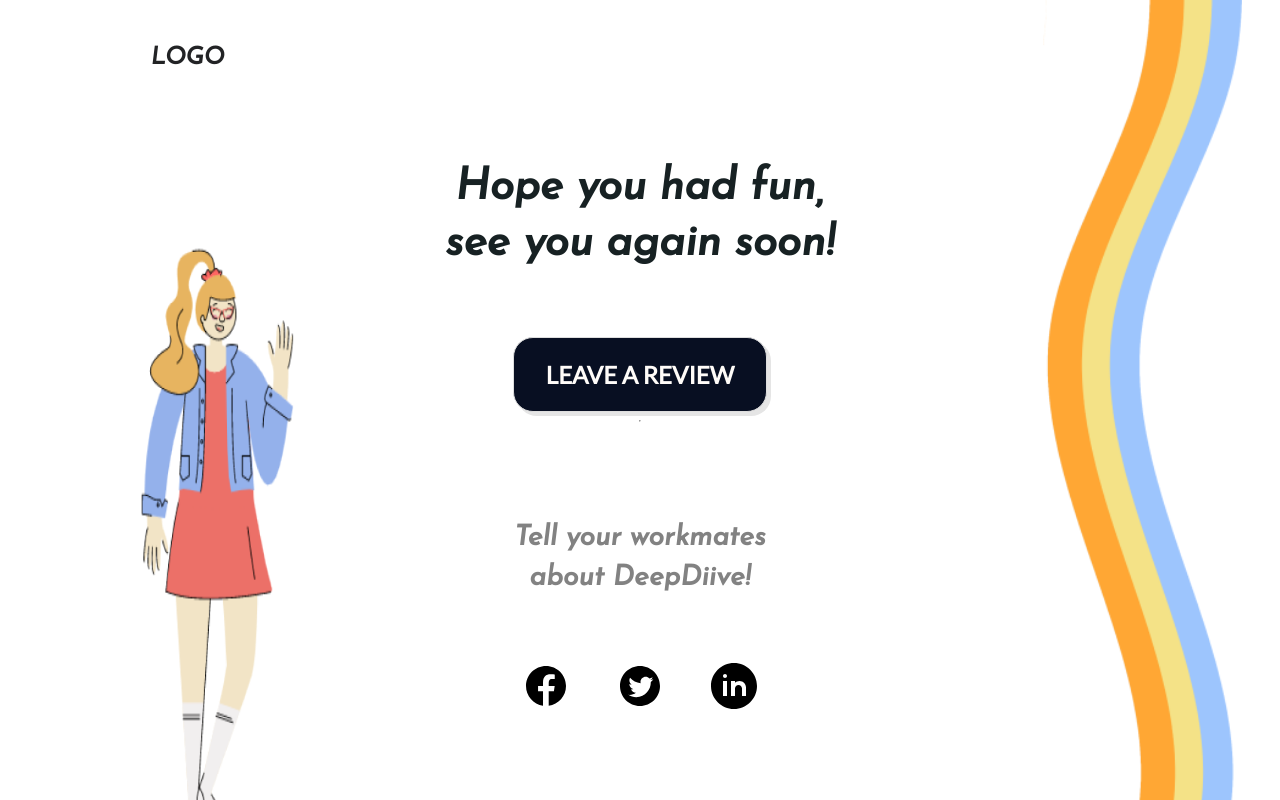
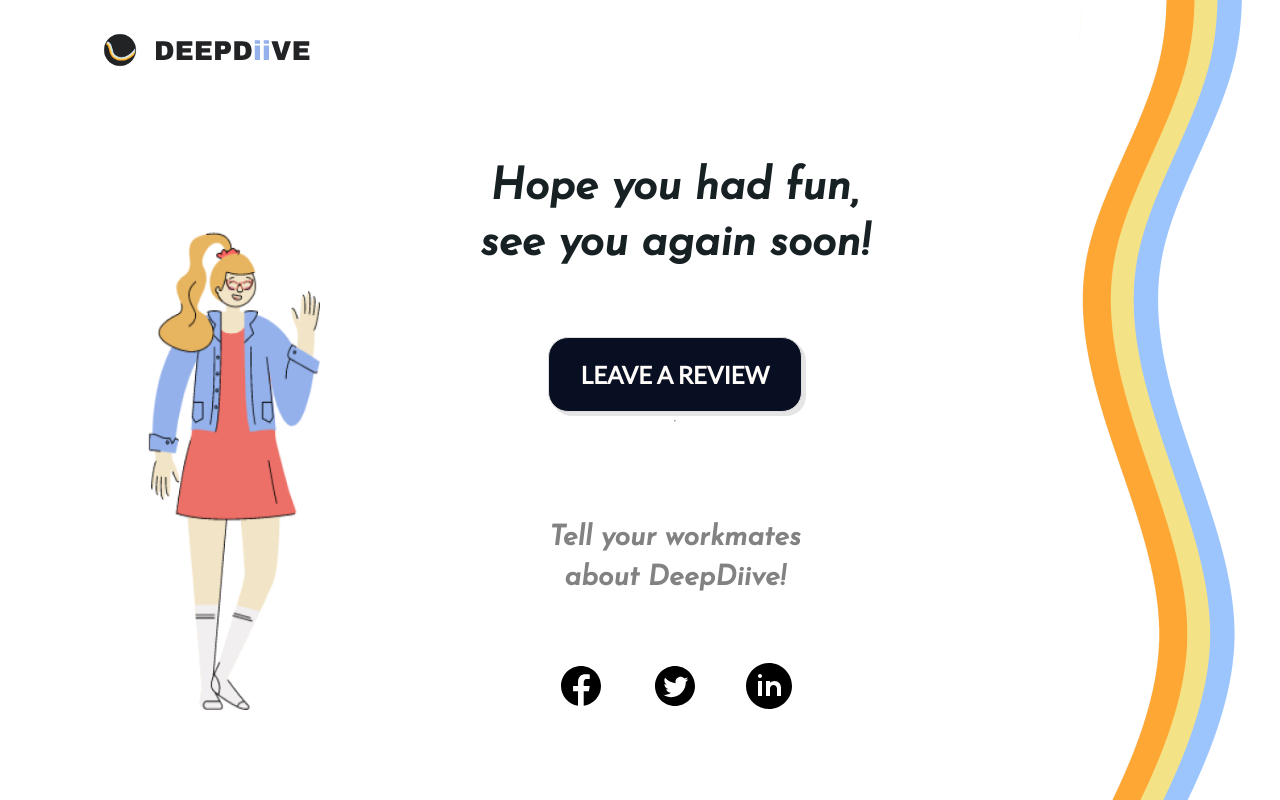
Before and after one commit to Co-Lab-You-Belong-in-Tech/deep-diive, a React (Create React App) app in the folder client/: page /feedback in a window 1280 px wide. Shown: the top 800 px of the page. Built offline with nearby package versions, Linux system fonts and the light colour scheme.

Commit message:
all changes

```diff
--- a/client/src/app/components/Navbar/Navbar.jsx
+++ b/client/src/app/components/Navbar/Navbar.jsx
@@ -1,4 +1,4 @@
-import logo from "../../assets/logo-white.svg";
+import logo from "../../assets/logo-blue.svg";
 import logoIcon from "../../assets/logo_circle.png";
 import times from "../../assets/exit-icon.svg";
 import linkIcon from "../../assets/link-icon.svg";
--- a/client/src/app/components/Rules/Rules.jsx
+++ b/client/src/app/components/Rules/Rules.jsx
@@ -1,5 +1,5 @@
 import { useState, useRef } from "react";
-import beach from "../../assets/gifs/ocean-waves.gif";
+import beach from "../../assets/gifs/beach-waves.gif";
 import oceanWaves from "../../assets/audio/DeepDiive_Water_Sounds.mp3";
 import speakerIcon from "../../assets/speaker.svg";
 import muteIcon from "../../assets/mute.svg";
--- a/client/src/app/components/SocialMedia/SocialMedia.jsx
+++ b/client/src/app/components/SocialMedia/SocialMedia.jsx
@@ -14,22 +14,22 @@
     return (
         <div>
             <FacebookShareButton
-                url={"http://localhost:3000/feedback"}
+                url={"http://deepdiive.herokuapp.com/"}
                 quote={"DeepDiive - Ride the wave of better conversation"}
                 hashtag="#DeepDiive"
                 >
                 <img style={{marginRight:"44px"}} src={facebook}/>
             </FacebookShareButton>
             <TwitterShareButton
-                url={"http://localhost:3000/feedback"}
-                quote={"DeepDiive - Ride the wave of better conversation"}
+                url={"http://deepdiive.herokuapp.com/"}
+                title={"DeepDiive - Ride the wave of better conversation"}
                 hashtag="#DeepDiive"
                 >
                 <img style={{marginRight:"44px"}} src={twitter}/>
             </TwitterShareButton>
             <LinkedinShareButton
-                url={"http://localhost:3000/feedback"}
-                quote={"DeepDiive - Ride the wave of better conversation"}
+                url={"http://deepdiive.herokuapp.com/"}
+                summary={"DeepDiive - Ride the wave of better conversation"}
                 hashtag="#DeepDiive"
                 >
                 <img src={linkedin}/>
--- a/client/src/app/pages/Feedback/Feedback.jsx
+++ b/client/src/app/pages/Feedback/Feedback.jsx
@@ -1,9 +1,10 @@
 import feedbackStyles from "./Feedback.module.css";
 import React, { useState } from 'react';
 import SocialMedia from "../../components/SocialMedia/SocialMedia";
-import Navbar from "../../components/Navbar/Navbar";
 import wave from "../../assets/wave_exit.png";
 import figure from "../../assets/figure_exit.png"
+import logo from "../../assets/logo-blue.svg";
+import logoIcon from "../../assets/logo_circle.png";
 
 
 const Feedback = () => {
@@ -14,13 +15,15 @@
 
             <div className={feedbackStyles.column}>
                 <div className={feedbackStyles.navDiv}>
-                    <h1>logo</h1>
+                    <img className={feedbackStyles.icon} src={logoIcon} alt="logo" />
+                    <img className={feedbackStyles.name} src={logo} alt="logo" />
                 </div>
                 <img style={{width:"60%",
                     height:"60%",
                     marginLeft:"165px",
-                    marginTop:"160px"}}
-                    src={figure} alt="image" />
+                    marginTop:"160px",
+                    marginBottom:"0"}}
+                    src={figure} alt="figure" />
             </div>
             <div className={feedbackStyles.column}>
 
@@ -39,10 +42,11 @@
                 </div>
             </div>
             <div className={feedbackStyles.column}>
-                <img style={{height:"974px",
+                <img style={{height:"100vh",
+                    bottom:"0",
                     top:"-100",
                     zIndex:"-1"}}
-                    src={wave} alt="image" />
+                    src={wave} alt="wave" />
             </div>
         </div>
 
--- a/client/src/app/pages/Feedback/Feedback.module.css
+++ b/client/src/app/pages/Feedback/Feedback.module.css
@@ -15,16 +15,21 @@
 .navDiv {
     margin-top: 30px;
     margin-left: 100px;
-
+    display: flex;
+    justify-content: center;
+    align-items: center;
+    gap: 15px;
 }
 
-.navDiv > h1 {
-    font-family: "Josefin Sans", sans-serif;
-    font-size: 24px;
-    font-weight: 700;
-    color: #222325;
-    text-transform: uppercase;
+.icon{
+    width: 40px;
+    height: 40px;
 }
+
+.name{
+    width: 155px;
+}
+
 
 .column {
     display: flex;
--- a/client/src/app/pages/GameView/GameView.module.css
+++ b/client/src/app/pages/GameView/GameView.module.css
@@ -1,7 +1,9 @@
 .gameDiv {
   min-height: 100vh;
   background-image: url("../../assets/wave-bg.svg") !important;
+  background-size: 100% 100%; /* cover */
   background-repeat: no-repeat;
+  background-position: center;
   display: flex;
   flex-direction: column;
   justify-content: space-between;
--- a/client/src/app/pages/Instruction/Instruction.css
+++ b/client/src/app/pages/Instruction/Instruction.css
@@ -25,6 +25,7 @@
 }
 .slick-arrow.slick-prev {
   left: 65px;
+  z-index: 1;
 }
 .slick-dots {
   bottom: -75px;
--- a/client/src/app/pages/Instruction/Instruction.jsx
+++ b/client/src/app/pages/Instruction/Instruction.jsx
@@ -117,6 +117,7 @@
           dots
           infinite={false}
           edgeFriction={0}
+          direction={"right"}
         >
           <Card1 gameId={gameId} />
           <Card2 gameId={gameId} />
@@ -133,7 +134,7 @@
 const Card1 = ({ gameId }) => {
   return (
     <div className={instructionStyles.view}>
-      <img src={image3} alt="image" />
+      <img src={image3} alt="gif three" />
       <h1>
         Once your workmate arrives, <br /> press{" "}
         <span className={instructionStyles.highlight}>Start</span> and we will
@@ -151,7 +152,7 @@
 const Card2 = ({ gameId }) => {
   return (
     <div className={instructionStyles.view}>
-      <img src={image4} alt="image" />
+      <img src={image4} alt="gif four" />
       <h1>
         Once you all are done answering the question, you can pick a new one by
         pressing <span className={instructionStyles.highlight}>Next Card.</span>
@@ -172,7 +173,7 @@
       <img
         style={{ width: "477px", height: "200px" }}
         src={image5}
-        alt="image"
+        alt="gif five"
       />
       <h1>
         If you don’t like a question or it makes you feel uncomfortable, you can
@@ -197,7 +198,7 @@
 const Card4 = ({ gameId }) => {
   return (
     <div className={instructionStyles.view}>
-      <img src={image6} alt="image" />
+      <img src={image6} alt="gif six" />
       <h1>
         Take turns alternating who answers a question. If you want to go back to
         a previous card, click{" "}
@@ -215,7 +216,7 @@
 const Card5 = ({ gameId }) => {
   return (
     <div className={instructionStyles.view}>
-      <img src={image7} alt="image" />
+      <img src={image7} alt="gif seven" />
       <h1>
         When you are done playing, simply press the{" "}
         <span className={instructionStyles.highlight}>X</span> at the top right
--- a/client/src/app/pages/Onboarding/Onboarding.css
+++ b/client/src/app/pages/Onboarding/Onboarding.css
@@ -25,7 +25,12 @@
 }
 .slick-arrow.slick-prev {
   left: 65px;
+  z-index: 1;
 }
 .slick-dots {
   bottom: -75px;
 }
+
+.slick-disabled {
+  display: none;
+}
--- a/client/src/app/pages/Onboarding/Onboarding.jsx
+++ b/client/src/app/pages/Onboarding/Onboarding.jsx
@@ -143,6 +143,7 @@
           nextArrow={<NextBtn />}
           infinite={false}
           edgeFriction={0}
+          direction={"right"}
         >
           <Card1 gameId={gameId} />
           <Card2 gameId={gameId} />
@@ -175,9 +176,9 @@
         </div>
       </div>
 
-      <div className={onboardingStyles.wave}>
+      {/* <div className={onboardingStyles.wave}>
         <img src={wave} alt="wave" />
-      </div>
+      </div> */}
     </div>
   );
 };
@@ -203,7 +204,7 @@
           <p>I want to read the insructions.</p>
         </div>
       </div>
-      <img src={image} alt="image" />
+      {/* <img src={image} alt="figure" /> */}
     </div>
   );
 };
--- a/client/src/app/pages/Onboarding/Onboarding.module.css
+++ b/client/src/app/pages/Onboarding/Onboarding.module.css
@@ -2,8 +2,8 @@
   margin-top: 30px;
   margin-left: 100px;
   margin-right: 100px;
+  overflow-y: hidden;
 }
-
 
 .column {
   display: flex;
@@ -28,6 +28,7 @@
   flex-wrap: wrap;
   width: 100%;
 
+  margin-top: -60px;
 }
 
 .column > p {
@@ -122,7 +123,7 @@
   align-items: center;
   display: flex;
   flex-direction: column;
-  margin-top: 100px;
+  margin-top: 200px;
   margin-left: "24.6%";
 }
 
@@ -137,7 +138,7 @@
   letter-spacing: 0.2px;
   width: 730px;
   height: 112px;
-  margin-top: "25%";
+  /* margin-top: "30%"; */
 }
 
 .view > h2 {
@@ -181,7 +182,6 @@
 }
 
 .copybutton {
-  margin-bottom: 269px;
   position: relative;
 }
 
```
Also changed, not shown: client/src/app/assets/logo-blue.svg (added), 2 other files (tests, documents, lock files or other folders).
